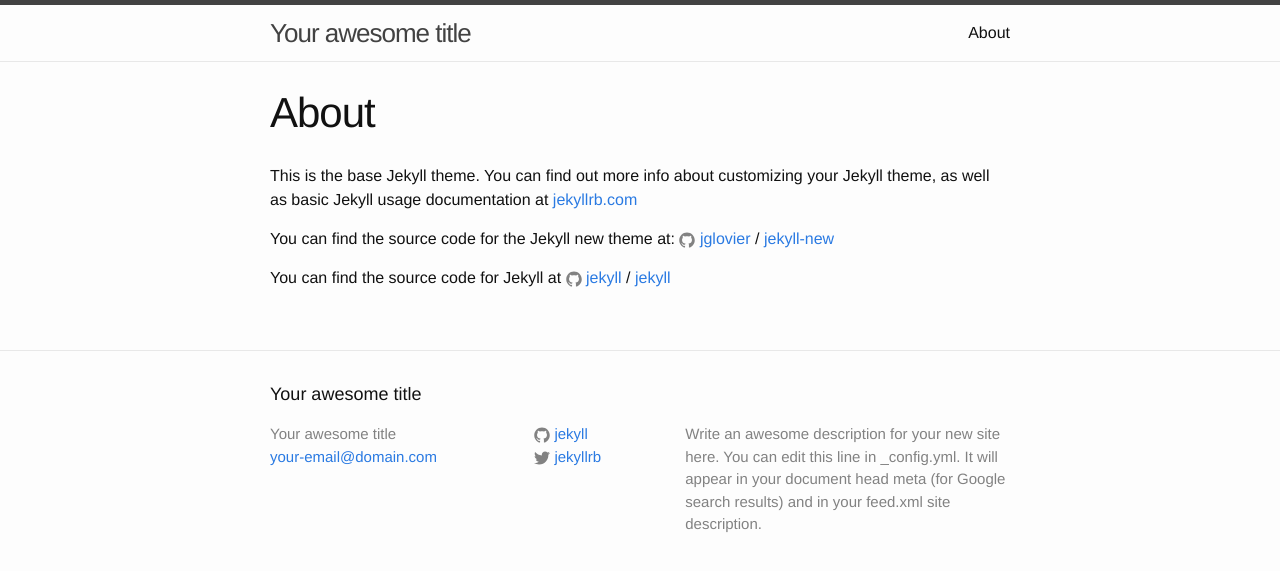
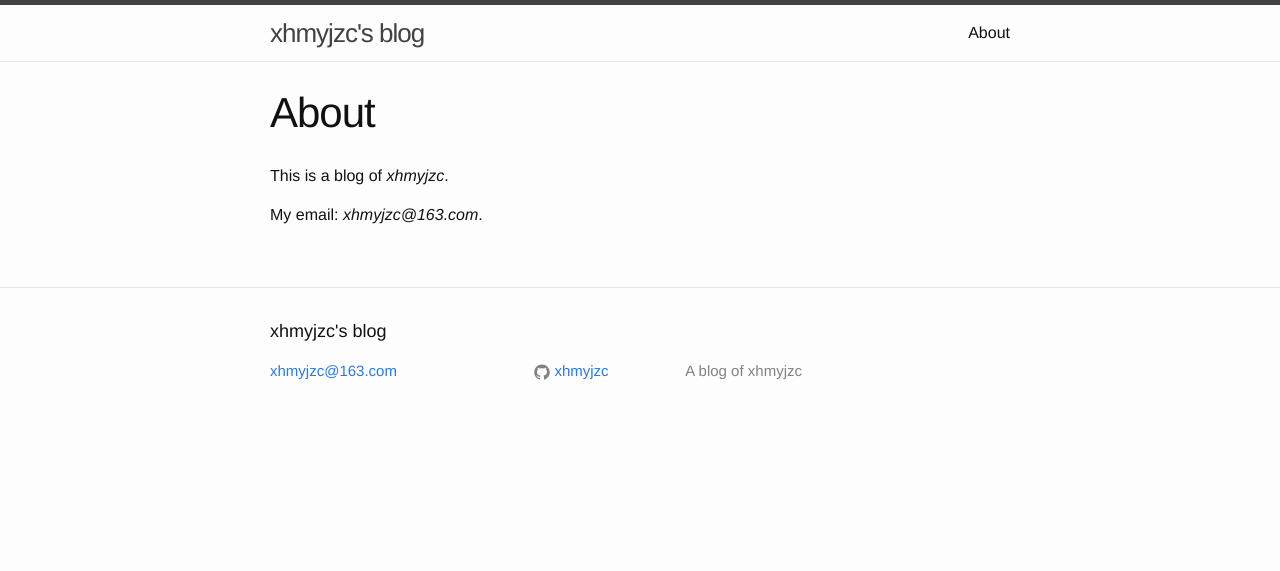
Before and after one commit to xhmyjzc/xhmyjzc.github.io, a Jekyll site: the page built from about.md, in a window 1280 px wide. Shown: the top 571 px of the page. Built offline with Jekyll 4.4.1, drawn with Linux system fonts in a browser that asks for light colours.

Commit message:
Little changes of the website

```diff
--- a/_config.yml
+++ b/_config.yml
@@ -6,16 +6,14 @@
 # 'jekyll serve'. If you change this file, please restart the server process.
 
 # Site settings
-title: Your awesome title
-email: your-email@domain.com
-description: > # this means to ignore newlines until "baseurl:"
-  Write an awesome description for your new site here. You can edit this
-  line in _config.yml. It will appear in your document head meta (for
-  Google search results) and in your feed.xml site description.
+title: xhmyjzc's blog
+email: xhmyjzc@163.com
+description: # this means to ignore newlines until "baseurl:"
+  A blog of xhmyjzc
 baseurl: "" # the subpath of your site, e.g. /blog
-url: "http://yourdomain.com" # the base hostname & protocol for your site
-twitter_username: jekyllrb
-github_username:  jekyll
+url: "http://xhmyjzc.github.io" # the base hostname & protocol for your site
+#twitter_username: jekyllrb
+github_username:  xhmyjzc
 
 # Build settings
 markdown: kramdown
--- a/_includes/footer.html
+++ b/_includes/footer.html
@@ -7,7 +7,7 @@
     <div class="footer-col-wrapper">
       <div class="footer-col footer-col-1">
         <ul class="contact-list">
-          <li>{{ site.title }}</li>
+          <!-- <li>{{ site.title }}</li> -->
           <li><a href="mailto:{{ site.email }}">{{ site.email }}</a></li>
         </ul>
       </div>
--- a/about.md
+++ b/about.md
@@ -4,7 +4,11 @@
 permalink: /about/
 ---
 
-This is the base Jekyll theme. You can find out more info about customizing your Jekyll theme, as well as basic Jekyll usage documentation at [jekyllrb.com](http://jekyllrb.com/)
+This is a blog of *xhmyjzc*.
+
+My email: *xhmyjzc@163.com*.
+
+<!-- This is the base Jekyll theme. You can find out more info about customizing your Jekyll theme, as well as basic Jekyll usage documentation at [jekyllrb.com](http://jekyllrb.com/)
 
 You can find the source code for the Jekyll new theme at:
 {% include icon-github.html username="jglovier" %} /
@@ -12,4 +16,4 @@
 
 You can find the source code for Jekyll at
 {% include icon-github.html username="jekyll" %} /
-[jekyll](https://github.com/jekyll/jekyll)
+[jekyll](https://github.com/jekyll/jekyll) -->
```
Also changed, not shown: _posts/2018-12-05-hello-world.markdown (added, +8 -0 lines), favicon.ico (added), 13 other files.
